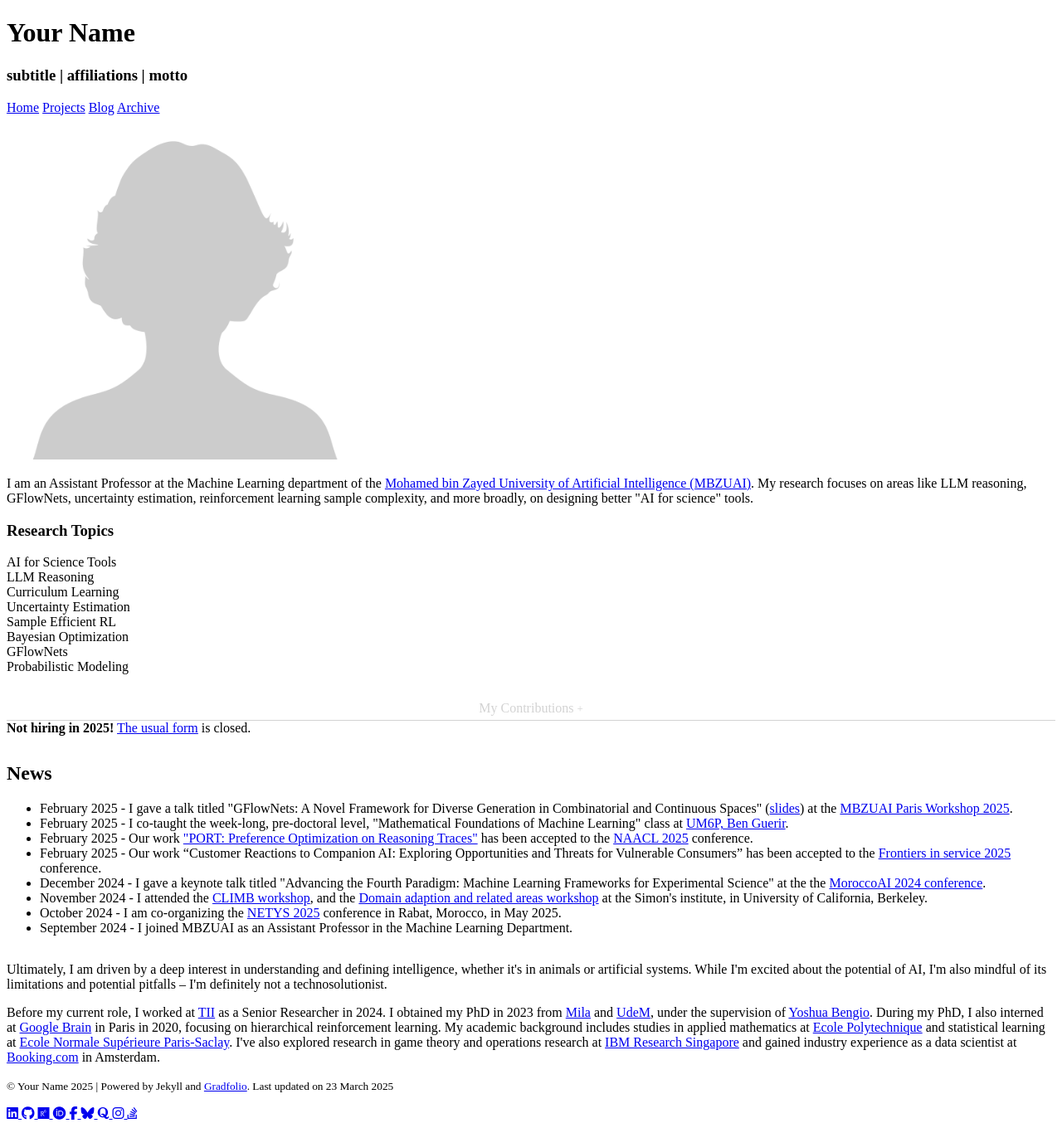
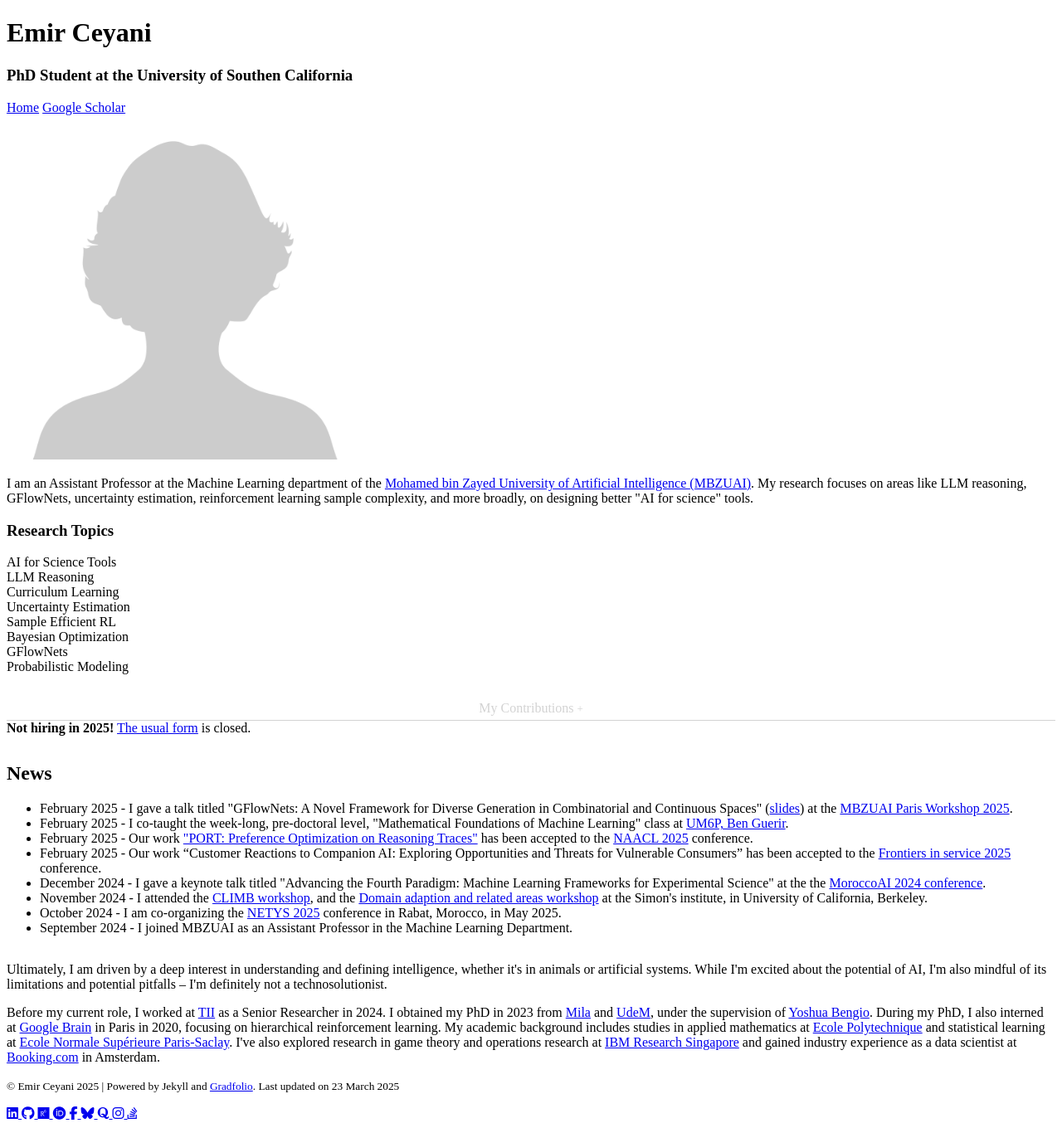
Before and after one commit to emirceyani/emirceyani.github.io, a Jekyll site: the page built from index.md, in a window 1280 px wide. Shown: the whole page at 83% size. Built offline with Jekyll 4.4.1, drawn with Linux system fonts in a browser that asks for light colours.

Commit message:
Couple of commits

```diff
--- a/_config.yml
+++ b/_config.yml
@@ -1,9 +1,9 @@
 ### your site title here
 
-title: Your Name
-description: subtitle | affiliations | motto
+title: Emir Ceyani
+description: PhD Student at the University of Southen California
 
-baseurl: /gradfolio #name of GitHub repository
+baseurl: "" #name of GitHub repository
 url: "" #custom url to be used instead of GitHub repository
 email: #
 
@@ -69,4 +69,4 @@ plugins:
   - jekyll-seo-tag
   - jekyll-paginate
   - jekyll-email-protect
-  - jekyll-target-blank
+  # - jekyll-target-blank
--- a/_includes/navigation.html
+++ b/_includes/navigation.html
@@ -1,6 +1,7 @@
 <div class="links scroll">
         <a href="{{site.baseurl}}/">Home</a>
-        <a href="{{site.baseurl}}/projects/">Projects</a>
+        <a href="https://scholar.google.com/citations?user=VzqEN78AAAAJ" target=”_blank”>Google Scholar</a>
+        <!-- <a href="{{site.baseurl}}/projects/">Projects</a>
         <a href="{{site.baseurl}}/blog/">Blog</a>
-        <a href="{{site.baseurl}}/archive/">Archive</a>
+        <a href="{{site.baseurl}}/archive/">Archive</a> -->
 </div>
```
